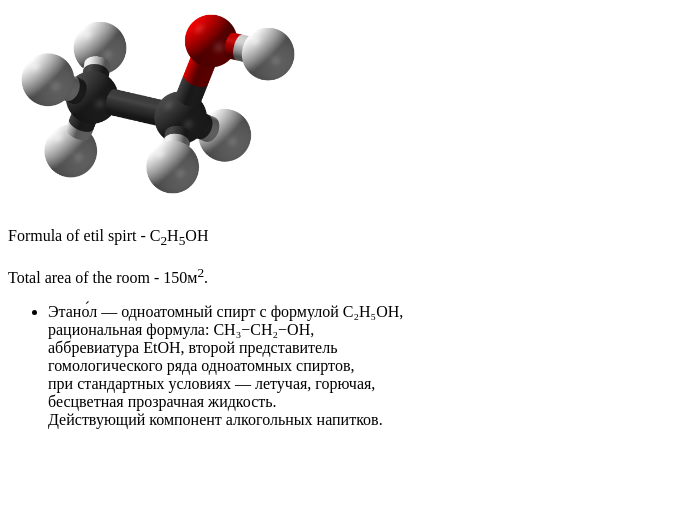
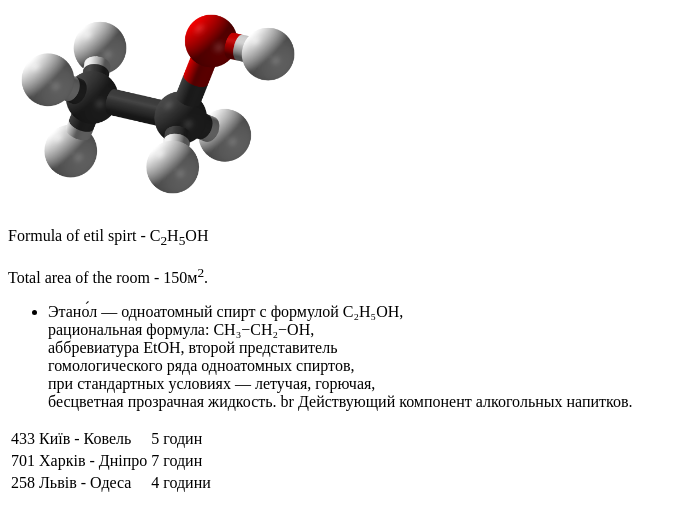
Before and after one commit to lena06051981be/LENA, a plain HTML site: page index.html in a window 1280 px wide. Shown: the part 79-610 px from the top of the page, without its empty margins (0-683 px from the left). Drawn offline with Linux system fonts and the light colour scheme.

Commit message:
Update index.html

```diff
--- a/index.html
+++ b/index.html
@@ -20,8 +20,26 @@
     <p>Total area of the room - 150м<sup>2</sup>.</p>
     <SEction>
       <ul>
-        <li>Этано́л — одноатомный спирт с формулой C₂H₅OH, <br> рациональная формула: CH₃−CH₂−OH, <br> аббревиатура EtOH, второй представитель <br> гомологического ряда одноатомных спиртов,<br> при стандартных условиях — летучая, горючая,<br> бесцветная прозрачная жидкость. <br> Действующий компонент алкогольных напитков.</li>
+        <li>Этано́л — одноатомный спирт с формулой C₂H₅OH, <br> рациональная формула: CH₃−CH₂−OH, <br> аббревиатура EtOH, второй представитель <br> гомологического ряда одноатомных спиртов,<br> при стандартных условиях — летучая, горючая,<br> бесцветная прозрачная жидкость. br Действующий компонент алкогольных напитков.</li>
       </ul>
     </SEction>
+
+    <table>
+      <tr>
+        <td>433</td>
+        <td>Київ - Ковель</td>
+        <td>5 годин</td>
+      </tr>
+      <tr>
+        <td>701</td>
+        <td>Харків - Дніпро</td>
+        <td>7 годин</td>
+      </tr>
+      <tr>
+        <td>258</td>
+        <td>Львів - Одеса</td>
+        <td>4 години</td>
+      </tr>
+    </table>
   </body>
 </html>
```
